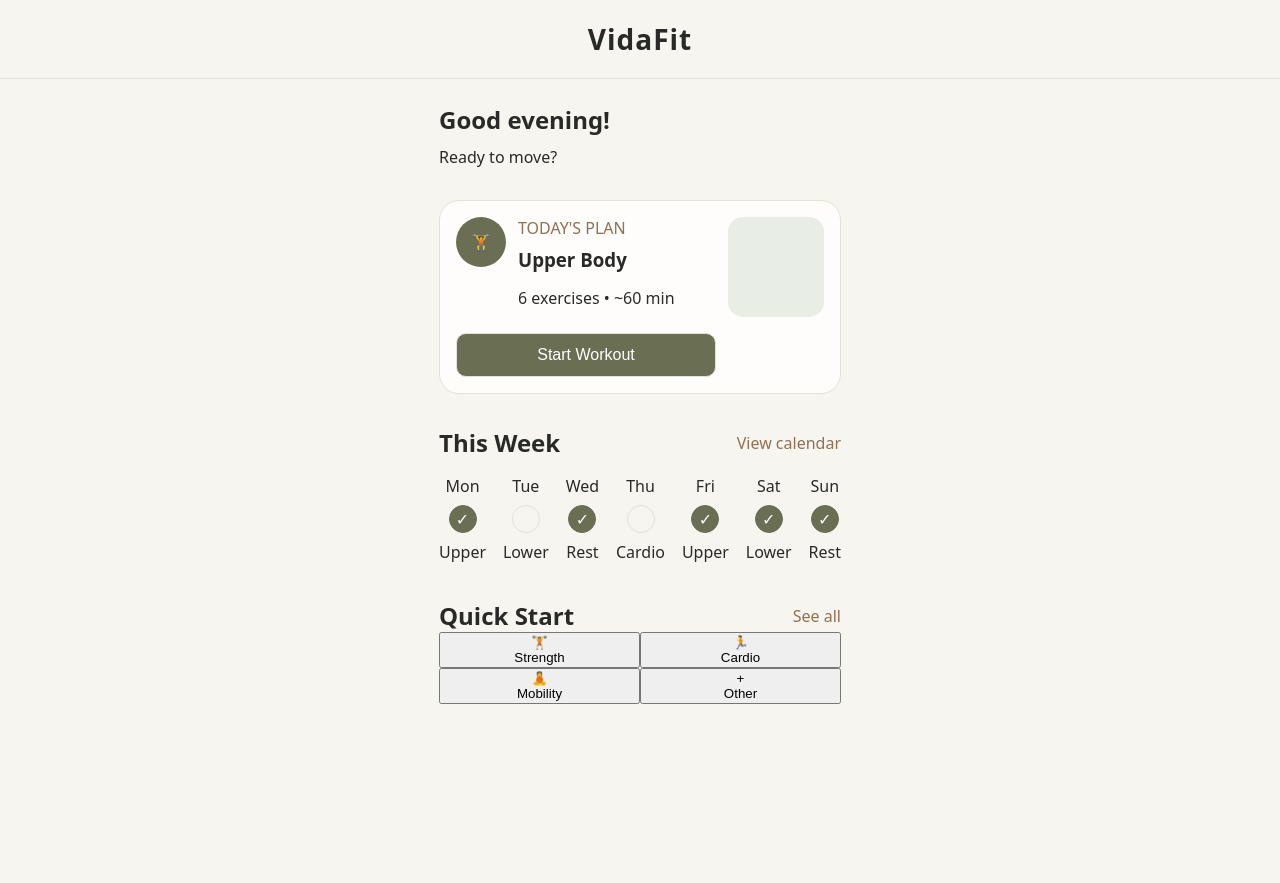
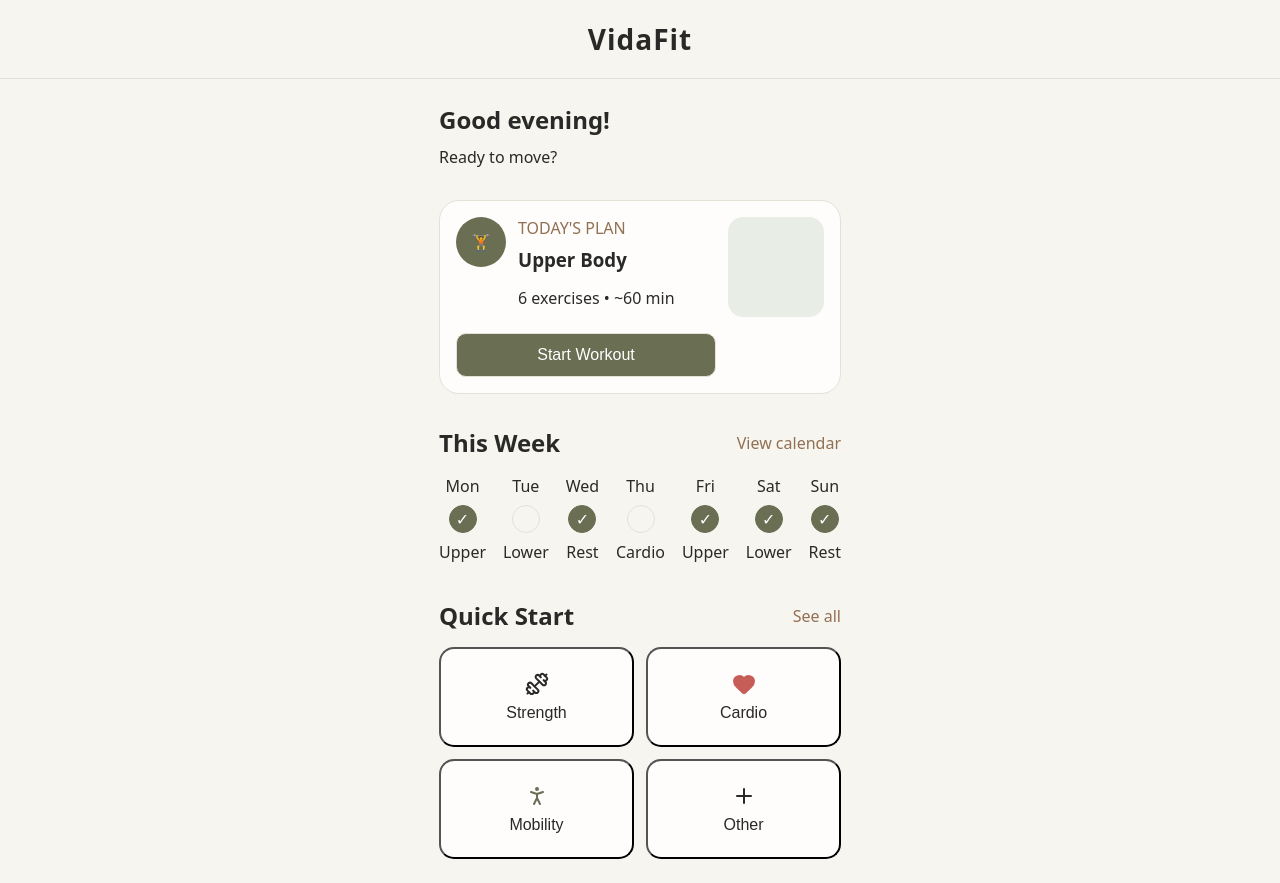
Before and after one commit to almaraz-05/vidafit, a React (Vite) app: page / in a window 1280 px wide. Before the commit the page ends 800 px from the top, so only its background shows below. Built offline with nearby package versions, Linux system fonts and the light colour scheme.

Commit message:
finish quick start section

```diff
--- a/package.json
+++ b/package.json
@@ -10,6 +10,7 @@
     "preview": "vite preview"
   },
   "dependencies": {
+    "lucide-react": "^1.33.0",
     "react": "^19.2.8",
     "react-dom": "^19.2.8"
   },
--- a/src/components/QuickStart.css
+++ b/src/components/QuickStart.css
@@ -19,4 +19,29 @@
 .quick-start-exercise {
     display: grid;
     grid-template-columns: repeat(2, 1fr);
+    gap: 12px;
+    margin-top: 15px;
 }
+
+.quick-start-card {
+    min-height: 100px;
+    padding: 20px 12px;
+    background-color: var(--color-surface);
+    border-radius: 15px;
+    color: var(--color-text);
+    font-size: 16px;
+    display: flex;
+    flex-direction: column;
+    justify-content: center;
+    align-items: center;
+    gap: 8px;
+}
+
+.cardio-icon {
+    color: #c65d57;
+    fill: #c65d57;
+}
+
+.mobility-icon {
+    color: #6a6e53;
+}
--- a/src/components/QuickStart.jsx
+++ b/src/components/QuickStart.jsx
@@ -1,12 +1,13 @@
 import "./QuickStart.css";
+import { Dumbbell, Heart, PersonStanding, Plus } from "lucide-react";
 
 function QuickStart() {
 
     const exercise = [
-        {name: "Strength", icon: "🏋️"},
-        {name: "Cardio", icon: "🏃"},
-        {name: "Mobility", icon: "🧘"},
-        {name: "Other", icon: "+"}
+        { name: "Strength", icon: Dumbbell, iconClass: "strength-icon"},
+        { name: "Cardio", icon: Heart, iconClass: "cardio-icon" },
+        { name: "Mobility", icon: PersonStanding, iconClass: "mobility-icon" },
+        { name: "Other", icon: Plus, iconClass: "other-icon" }
     ];
 
     return (
@@ -17,14 +18,16 @@
             </div>
 
             <div className="quick-start-exercise">
-                {exercise.map((exercise) => (
-                    <button className="quick-start-card">
-                        <span>{exercise.icon}</span>
-                        <p>{exercise.name}</p>
-                    </button>
-                ))}
+                {exercise.map((exercise) => {
+                    const Icon = exercise.icon;
 
-
+                    return (
+                        <button className="quick-start-card" key={exercise.name}>
+                            <Icon className={exercise.iconClass}/>
+                            <span>{exercise.name}</span>
+                        </button>
+                    );
+                })}
             </div>
 
         </section>
```
Also changed, not shown: 1 other file (tests, documents, lock files or other folders).
